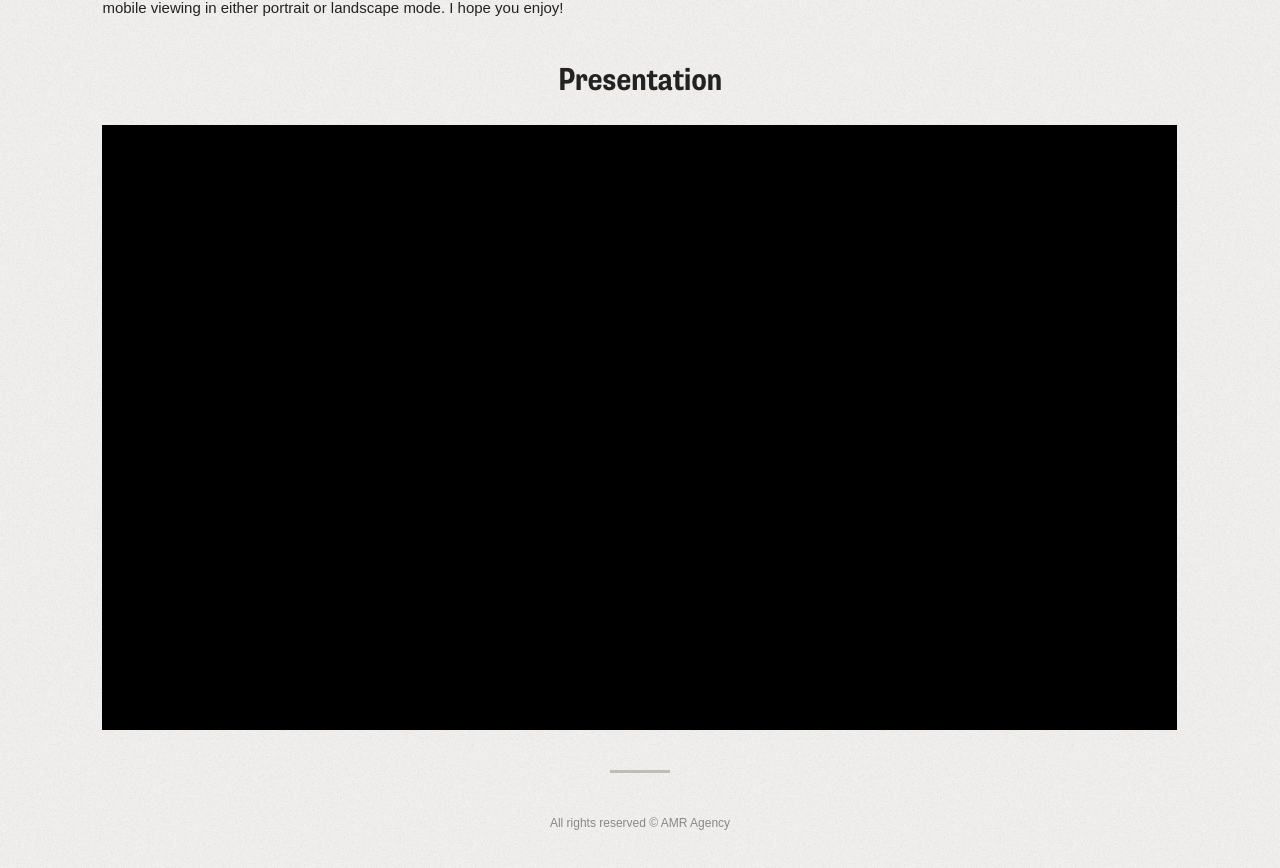
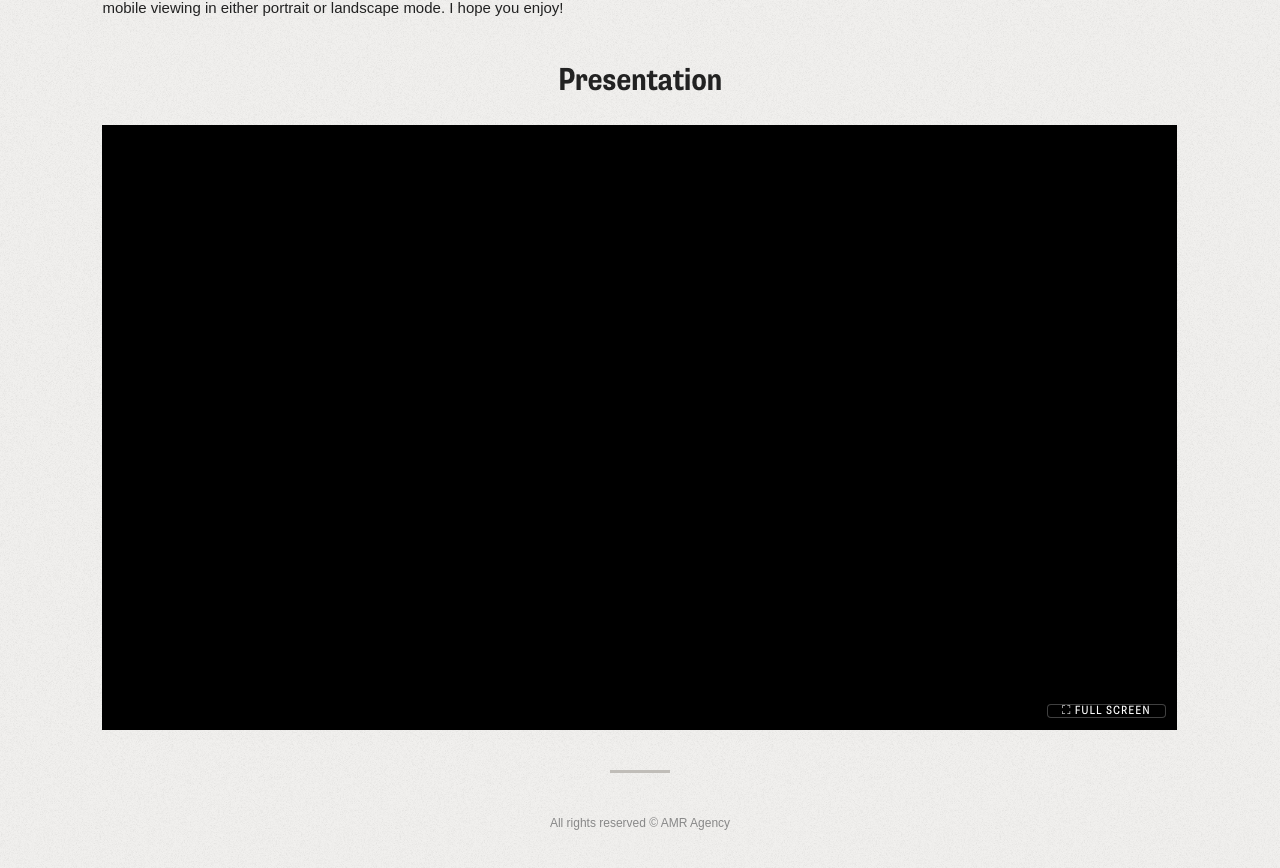
Before and after one commit to MauryaKumpatla/mauryasworksamples, a Next.js app: page /indianapacersprojects/presentation in a window 1280 px wide. Shown: the part 256-1124 px from the top of the page. Built offline with nearby package versions, Linux system fonts and the light colour scheme; a web font is replaced by a local one.

Commit message:
Add fullscreen and ESC controls to presentation embed

```diff
--- a/app/indianapacersprojects/presentation/page.tsx
+++ b/app/indianapacersprojects/presentation/page.tsx
@@ -1,8 +1,13 @@
 'use client';
+
+import { useState, useRef } from 'react';
 
 export default function PacersPresentation() {
   const titleFont = "var(--font-supria), sans-serif";
   const bodyFont = "var(--font-supria-regular), sans-serif";
+  const [isFullscreen, setIsFullscreen] = useState(false);
+  const iframeRef = useRef<HTMLIFrameElement>(null);
+  const containerRef = useRef<HTMLDivElement>(null);
 
   const sectionHeader: React.CSSProperties = {
     fontFamily: titleFont,
@@ -11,6 +16,28 @@ export default function PacersPresentation() {
     margin: '4vh 0 2vh',
     letterSpacing: '-0.01em',
     textAlign: 'center',
+  };
+
+  const enterFullscreen = () => {
+    const el = containerRef.current;
+    if (!el) return;
+    if (el.requestFullscreen) {
+      el.requestFullscreen().then(() => setIsFullscreen(true)).catch(() => setIsFullscreen(true));
+    } else {
+      setIsFullscreen(true);
+    }
+  };
+
+  const exitFullscreen = () => {
+    if (document.fullscreenElement) {
+      document.exitFullscreen().then(() => setIsFullscreen(false)).catch(() => setIsFullscreen(false));
+    } else {
+      setIsFullscreen(false);
+    }
+  };
+
+  const handleFullscreenChange = () => {
+    if (!document.fullscreenElement) setIsFullscreen(false);
   };
 
   return (
@@ -53,14 +80,89 @@ export default function PacersPresentation() {
 
         <h2 style={sectionHeader}>Presentation</h2>
 
-        <div style={{ margin: '0 auto 1.6em', maxWidth: '1100px', lineHeight: 0 }}>
+        {/* ── Presentation embed with fullscreen controls ── */}
+        <div style={{ margin: '0 auto 1.6em', maxWidth: '1100px' }}>
+          {/* Fullscreen overlay */}
+          {isFullscreen && (
+            <div
+              style={{
+                position: 'fixed',
+                inset: 0,
+                background: '#000',
+                zIndex: 1000,
+                display: 'flex',
+                flexDirection: 'column',
+              }}
+              onFullscreenChange={handleFullscreenChange as any}
+            >
+              <button
+                onClick={exitFullscreen}
+                style={{
+                  position: 'absolute',
+                  top: '16px',
+                  right: '20px',
+                  background: 'rgba(255,255,255,0.1)',
+                  border: '1px solid rgba(255,255,255,0.25)',
+                  color: '#fff',
+                  fontFamily: titleFont,
+                  fontSize: '13px',
+                  letterSpacing: '0.08em',
+                  padding: '7px 18px',
+                  borderRadius: '4px',
+                  cursor: 'pointer',
+                  backdropFilter: 'blur(6px)',
+                  zIndex: 1001,
+                  transition: 'background 0.15s ease',
+                }}
+                onMouseEnter={e => (e.currentTarget.style.background = 'rgba(255,255,255,0.2)')}
+                onMouseLeave={e => (e.currentTarget.style.background = 'rgba(255,255,255,0.1)')}
+              >
+                ESC / EXIT
+              </button>
               <iframe
+                src="/pacers-presentation.html"
+                title="Pacers Player Targets Deck"
+                style={{ width: '100%', height: '100%', border: 'none' }}
+                allowFullScreen
+              />
+            </div>
+          )}
+
+          {/* Normal embed with fullscreen button */}
+          <div ref={containerRef} style={{ position: 'relative', lineHeight: 0 }}>
+            <iframe
+              ref={iframeRef}
               src="/pacers-presentation.html"
               title="Pacers Player Targets Deck"
               style={{ width: '100%', aspectRatio: '16 / 9', display: 'block', border: 'none', background: 'transparent' }}
               loading="lazy"
               allowFullScreen
             />
+            <button
+              onClick={enterFullscreen}
+              title="Enter fullscreen"
+              style={{
+                position: 'absolute',
+                bottom: '12px',
+                right: '12px',
+                background: 'rgba(0,0,0,0.55)',
+                border: '1px solid rgba(255,255,255,0.25)',
+                color: '#fff',
+                fontFamily: titleFont,
+                fontSize: '12px',
+                letterSpacing: '0.08em',
+                padding: '6px 14px',
+                borderRadius: '4px',
+                cursor: 'pointer',
+                backdropFilter: 'blur(4px)',
+                transition: 'background 0.15s ease',
+              }}
+              onMouseEnter={e => (e.currentTarget.style.background = 'rgba(0,0,0,0.75)')}
+              onMouseLeave={e => (e.currentTarget.style.background = 'rgba(0,0,0,0.55)')}
+            >
+              ⛶ FULL SCREEN
+            </button>
+          </div>
         </div>
 
         <div style={{ width: '60px', height: '3px', background: '#c0bdb8', margin: '5vh auto' }} />
@@ -71,6 +173,14 @@ export default function PacersPresentation() {
       <style>{`
         p { margin: 0 0 1.6em 0; }
         strong { font-family: var(--font-supria), sans-serif; font-weight: 700; }
+        @media (max-width: 768px) {
+          button[title="Enter fullscreen"] {
+            bottom: 8px;
+            right: 8px;
+            font-size: 11px;
+            padding: 5px 11px;
+          }
+        }
       `}</style>
     </main>
   );
```
Lines whose indentation alone changed are shown as unchanged.
